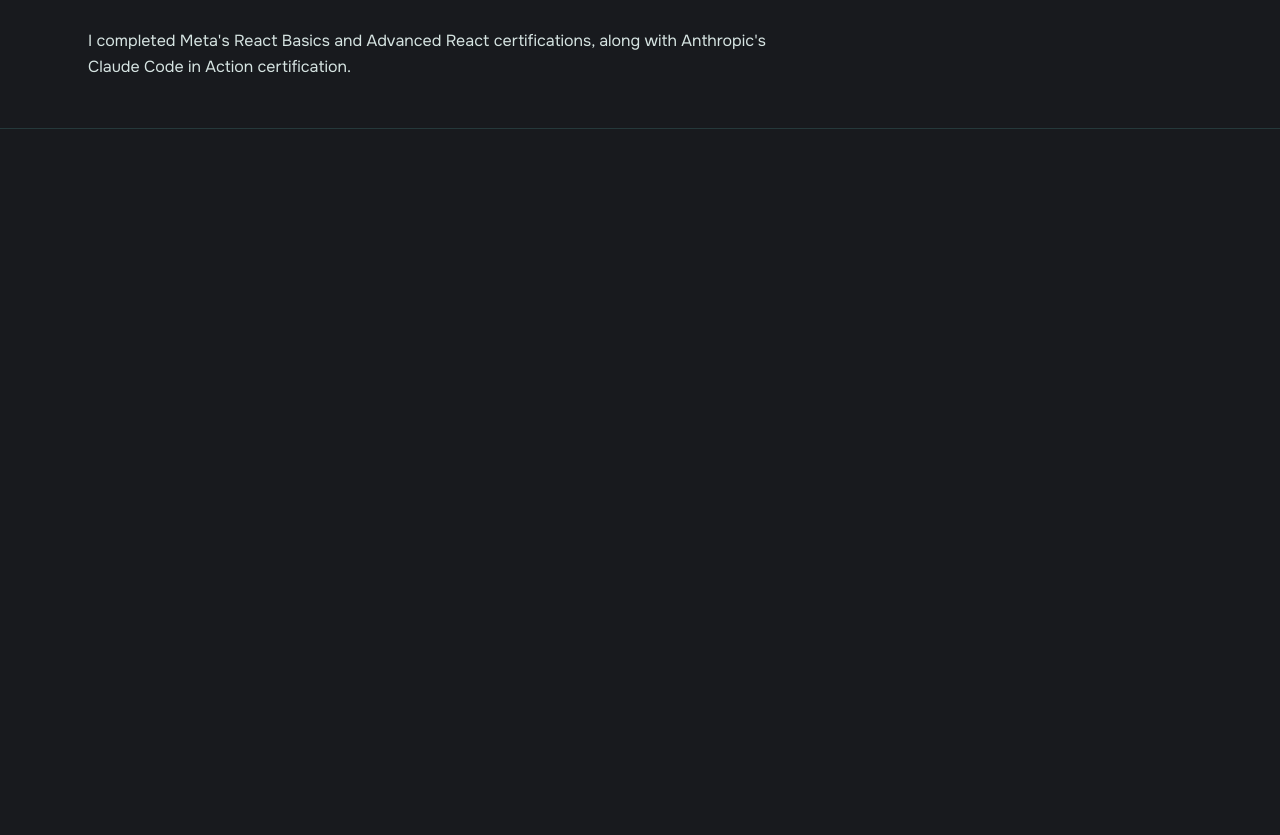
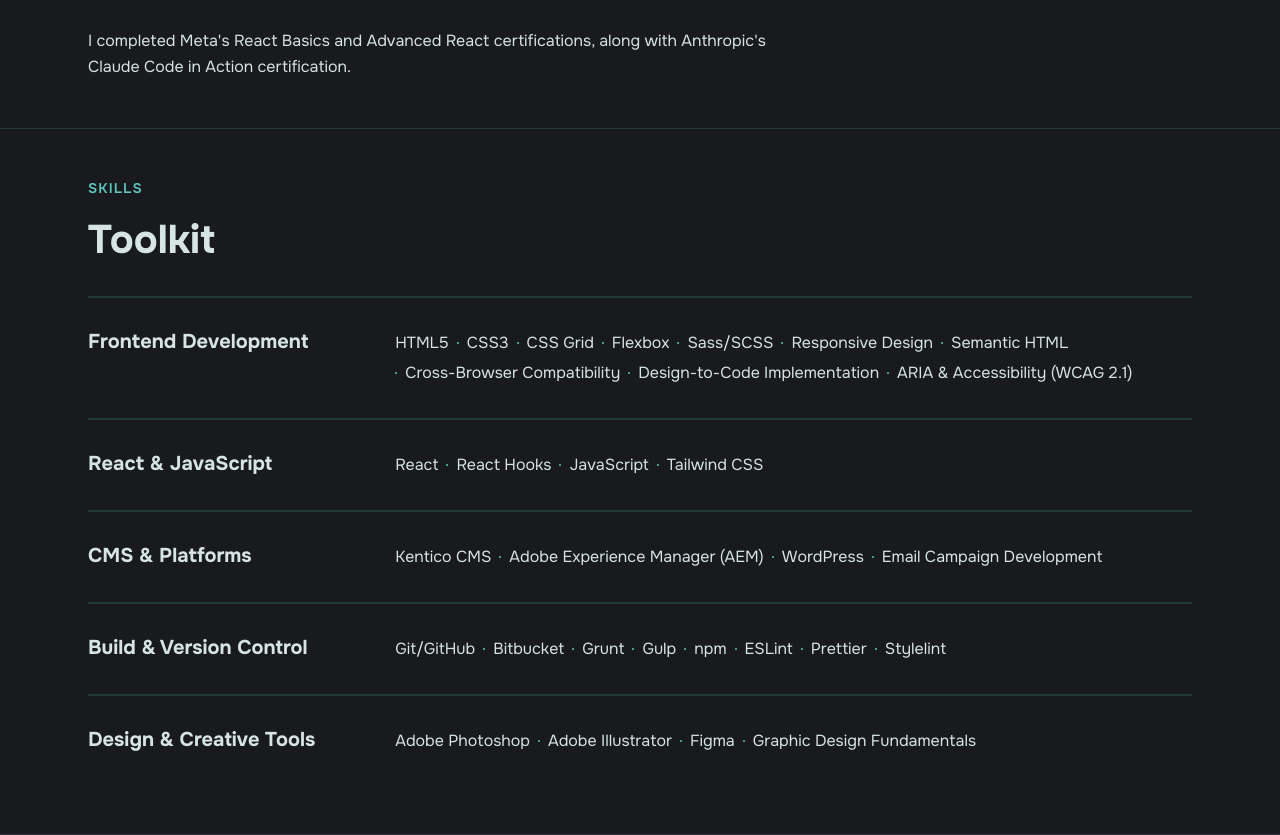
Before and after one commit to cinbrefe/personal-portfolio, a React (Vite) app: page / in a window 1280 px wide. Shown: the part 1180-2015 px from the top of the page. Before the commit the page ends 1309 px from the top, so only its background shows below. Built offline with nearby package versions, Linux system fonts and the light colour scheme.

Commit message:
Add Skills section

```diff
--- a/src/App.jsx
+++ b/src/App.jsx
@@ -1,6 +1,7 @@
 import Header from './components/layout/Header/Header';
 import Hero from './components/sections/Hero/Hero';
 import About from './components/sections/About/About';
+import Skills from './components/sections/Skills/Skills';
 import { a11y } from './content/copy.js';
 
 function App() {
@@ -11,6 +12,7 @@
 			<main id="main" tabIndex={-1}>
 				<Hero />
 				<About />
+				<Skills />
 			</main>
 		</div>
 	);
--- /dev/null
+++ b/src/components/sections/Skills/Skills.jsx
@@ -0,0 +1,27 @@
+import SectionHeader from '../../ui/SectionHeader/SectionHeader.jsx';
+import { skills } from '../../../content/copy.js';
+import './Skills.scss';
+
+export default function Skills() {
+	const { label, heading, groups } = skills;
+
+	return (
+		<section id="skills" className="skills page-section" aria-labelledby="skills-title">
+			<div className="container skills__inner">
+				<SectionHeader name="skills" label={label} heading={heading} />
+				<div className="skills__groups">
+					{groups.map((group) => (
+						<div key={group.name} className="skills__group">
+							<h3 className="skills__group-name">{group.name}</h3>
+							<ul className="skills__tags">
+								{group.items.map((item) => (
+									<li key={item} className="skills__tag">{item}</li>
+								))}
+							</ul>
+						</div>
+					))}
+				</div>
+			</div>
+		</section>
+	);
+}
--- /dev/null
+++ b/src/components/sections/Skills/Skills.scss
@@ -0,0 +1,48 @@
+@use '../../../styles/abstracts/variables' as *;
+@use '../../../styles/abstracts/mixins' as *;
+
+$dot-size: 2px;
+
+.skills {
+	&__groups {
+		display: grid;
+
+		@include respond-to(md) {
+			column-gap: $spacing-3xl;
+			grid-template-columns: max-content 1fr;
+		}
+	}
+
+	&__group {
+		border-top: 2px solid $color-border;
+		display: grid;
+		grid-column: 1 / -1;
+		grid-template-columns: subgrid;
+		padding-block: $spacing-xl;
+		row-gap: $spacing-md;
+
+		&-name {
+			white-space: nowrap;
+		}
+	}
+
+	&__tags {
+		@include flex($align: center, $wrap: wrap);
+		gap: $spacing-xs $spacing-sm;
+	}
+
+	&__tag {
+		@include flex($align: center);
+		gap: $spacing-sm;
+	}
+
+	// Dot before every skill except the first, drawn as a small circle so screen readers ignore it
+	&__tag + &__tag::before {
+		background-color: $color-interactive;
+		border-radius: $radius-circle;
+		content: '';
+		flex-shrink: 0;
+		height: $dot-size;
+		width: $dot-size;
+	}
+}
```
